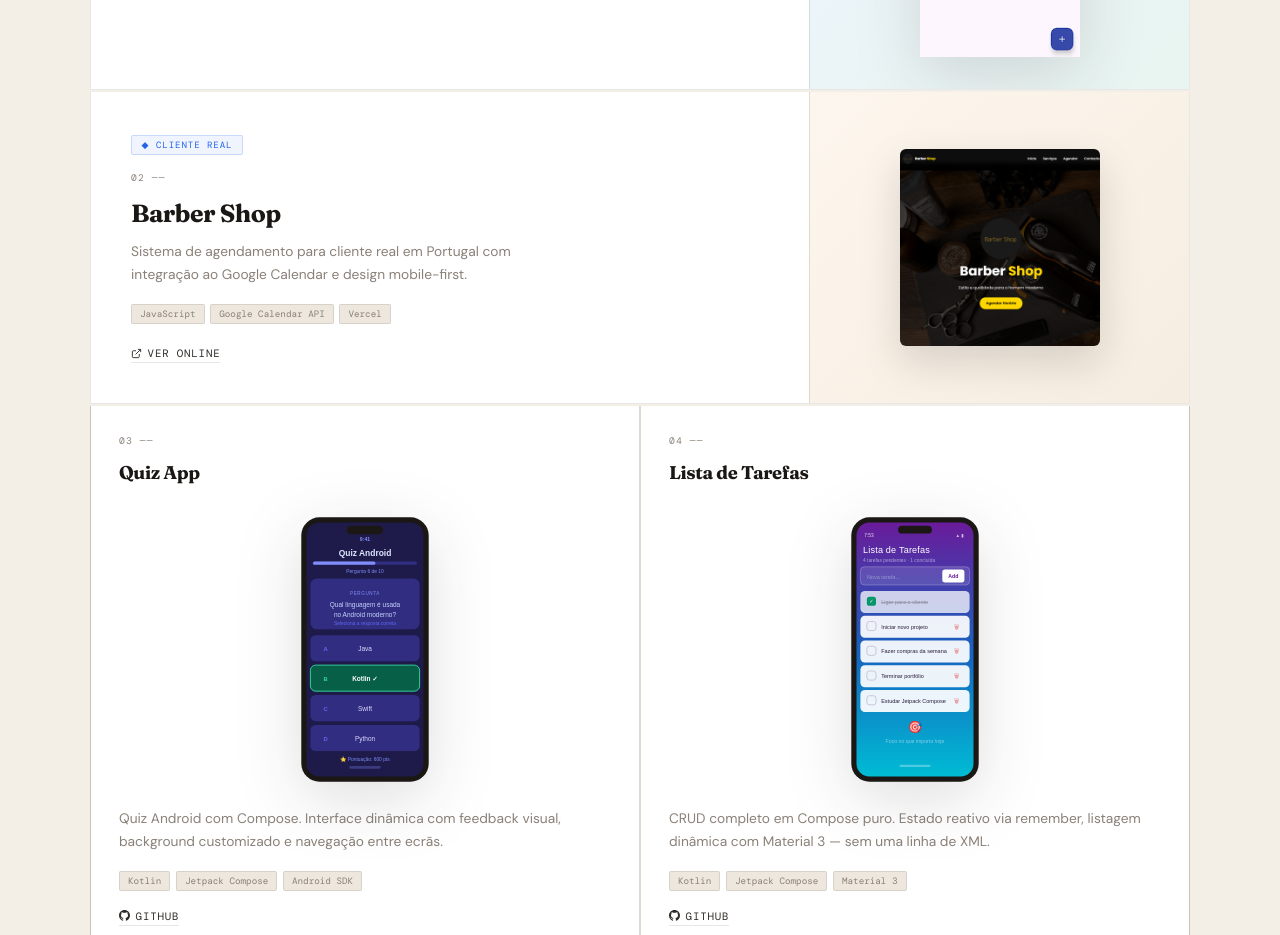
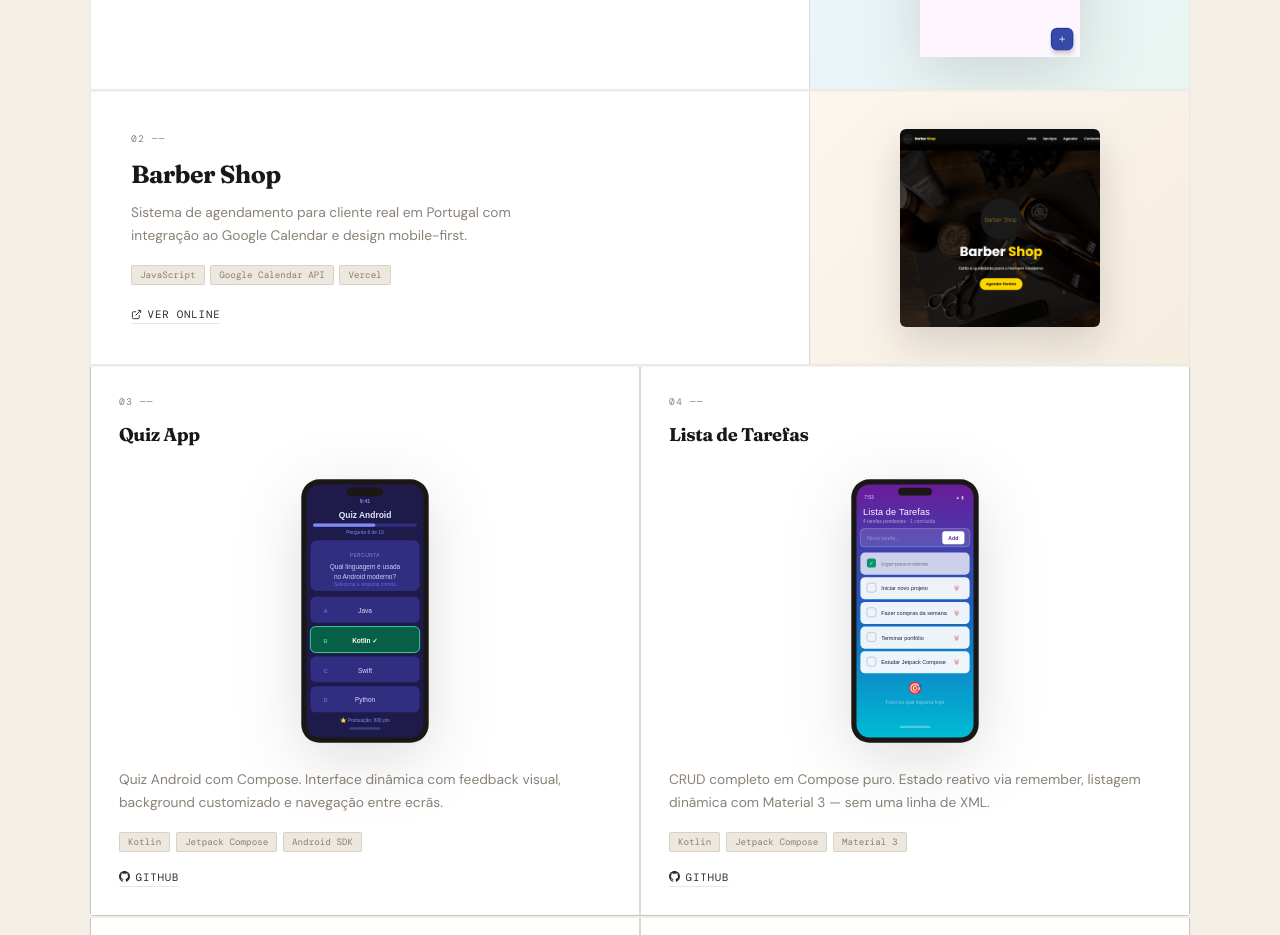
Before and after one commit to TallesGuerra/pagina-portfolio, a React (Vite) app: page / in a window 1280 px wide. Shown: the part 2180-3115 px from the top of the page. Built offline with nearby package versions, Linux system fonts and the light colour scheme.

Commit message:
Comment out badge display for Barber Shop project
Comment out the project badge for Barber Shop.

```diff
--- a/src/components/Projects.jsx
+++ b/src/components/Projects.jsx
@@ -57,7 +57,7 @@ export default function Projects({ lang }) {
         {/* 02 — Barber Shop: full row */}
         <div className="project-featured project-featured-barber reveal">
           <div className="project-featured-body">
-            <div className="project-badge badge-client">{tr.badgeClient}</div>
+        {/*     <div className="project-badge badge-client">{tr.badgeClient}</div> */}
             <div className="project-num">02 ——</div>
             <div className="project-name" style={{ fontFamily: "'Fraunces',serif", fontSize: '1.55rem', marginBottom: '.7rem' }}>
               {tr.items[2].name}
```
